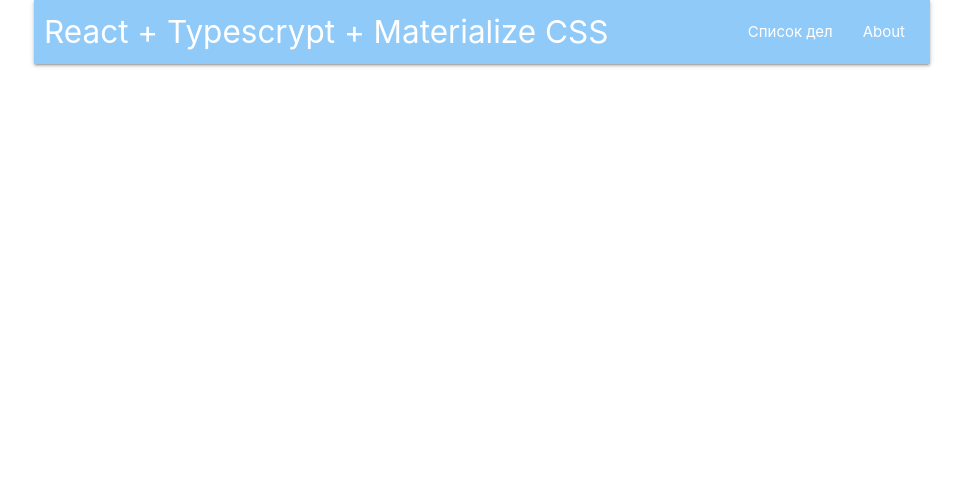
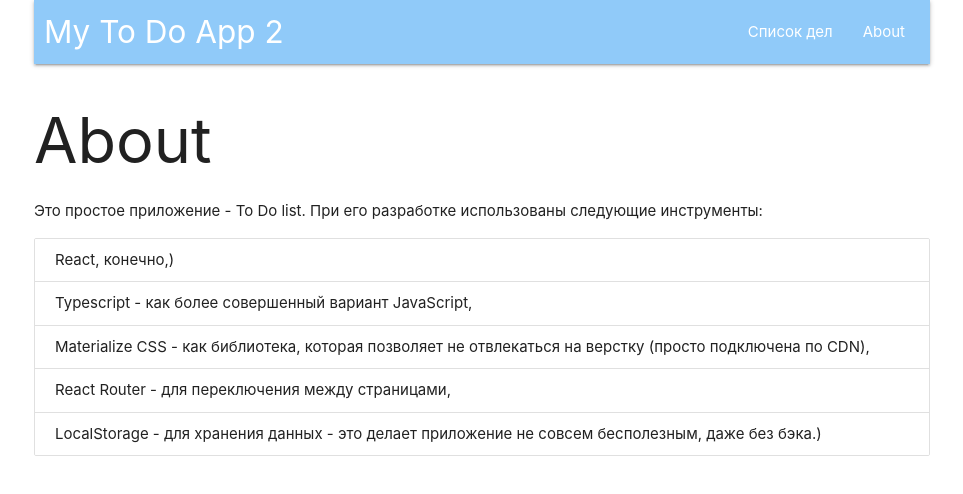
Before and after one commit to abr-ya/react-todo2, a React (Create React App) app: page /about in a window 1280 px wide. Shown: the top 494 px of the page, without its empty margins (158-1121 px from the left). Built offline with nearby package versions, Linux system fonts and the light colour scheme.

Commit message:
Реализован базовый функционал.

```diff
--- a/package.json
+++ b/package.json
@@ -10,8 +10,10 @@
     "@types/node": "^12.0.0",
     "@types/react": "^16.9.0",
     "@types/react-dom": "^16.9.0",
+    "@types/react-router-dom": "^5.1.3",
     "react": "^16.12.0",
     "react-dom": "^16.12.0",
+    "react-router-dom": "^5.1.2",
     "react-scripts": "3.3.0",
     "typescript": "~3.7.2"
   },
--- a/public/index.html
+++ b/public/index.html
@@ -6,7 +6,7 @@
     <meta name="viewport" content="width=device-width, initial-scale=1" />
     <link rel="stylesheet" href="https://cdnjs.cloudflare.com/ajax/libs/materialize/1.0.0/css/materialize.min.css">
     <link href="https://fonts.googleapis.com/icon?family=Material+Icons" rel="stylesheet">
-    <title>To Do App with TS</title>
+    <title>My To Do App 2</title>
   </head>
   <body>
     <noscript>You need to enable JavaScript to run this app.</noscript>
--- a/src/App.tsx
+++ b/src/App.tsx
@@ -1,14 +1,20 @@
 import React from 'react';
+import {BrowserRouter, Switch, Route} from 'react-router-dom';
 import Navbar from './components/Navbar/Navbar';
+import TodosPage from './pages/TodosPage';
+import AboutPage from './pages/AboutPage';
 
 const App: React.FC = () => {
 	return (
-		<>
+		<BrowserRouter>
 			<div className="container">
 				<Navbar />
-
+				<Switch>
+					<Route component={TodosPage} path="/" exact />
+					<Route component={AboutPage} path="/about" exact />
+				</Switch>
 			</div>
-		</>
+		</BrowserRouter>
 	);
 }
 
--- a/src/components/Navbar/Navbar.tsx
+++ b/src/components/Navbar/Navbar.tsx
@@ -1,19 +1,16 @@
 import React from 'react';
+import {NavLink} from 'react-router-dom';
 
-const Navbar: React.FC = (props) => {
-    //console.log(props);
-
-    return (
+const Navbar: React.FC = (props) => (
     <nav>
         <div className="nav-wrapper blue lighten-3 plr10">
-                <a href="/" className="brand-logo">React + Typescrypt + Materialize CSS</a>
+            <a href="/" className="brand-logo">My To Do App 2</a>
             <ul className="right hide-on-med-and-down">
-                    <li><a href="/">Список дел</a></li>
-                    <li><a href="/">About</a></li>
+                <li><NavLink to="/">Список дел</NavLink></li>
+                <li><NavLink to="/about">About</NavLink></li>
             </ul>
         </div>
     </nav>
 )
-}
 
 export default Navbar;
--- a/src/pages/AboutPage.tsx
+++ b/src/pages/AboutPage.tsx
@@ -2,7 +2,15 @@
 
 const AboutPage: React.FC = () => (
 	<>
-		<h1>About Page</h1>
+		<h1>About</h1>
+		<p>Это простое приложение - To Do list. При его разработке использованы следующие инструменты:</p>
+		<ul className="collection">
+			<li className="collection-item">React, конечно,)</li>
+			<li className="collection-item">Typescript - как более совершенный вариант JavaScript,</li>
+			<li className="collection-item">Materialize CSS - как библиотека, которая позволяет не отвлекаться на верстку (просто подключена по CDN),</li>
+			<li className="collection-item">React Router - для переключения между страницами,</li>
+			<li className="collection-item">LocalStorage - для хранения данных - это делает приложение не совсем бесполезным, даже без бэка.)</li>
+		</ul>
 	</>
 )
 
--- a/src/pages/TodosPage.tsx
+++ b/src/pages/TodosPage.tsx
@@ -43,7 +43,7 @@
 
 	return (
 		<>
-			<h1>My To Do App 2</h1>
+			<h1>Список дел</h1>
 			<TodoForm onAdd={addHandler} />
 			<TodoList data={data} onRemove={removeHandler} onToggleDone={toggleDoneHandler} />
 		</>
```
Also changed, not shown: 2 other files (tests, documents, lock files or other folders). Lines whose indentation alone changed are shown as unchanged.
